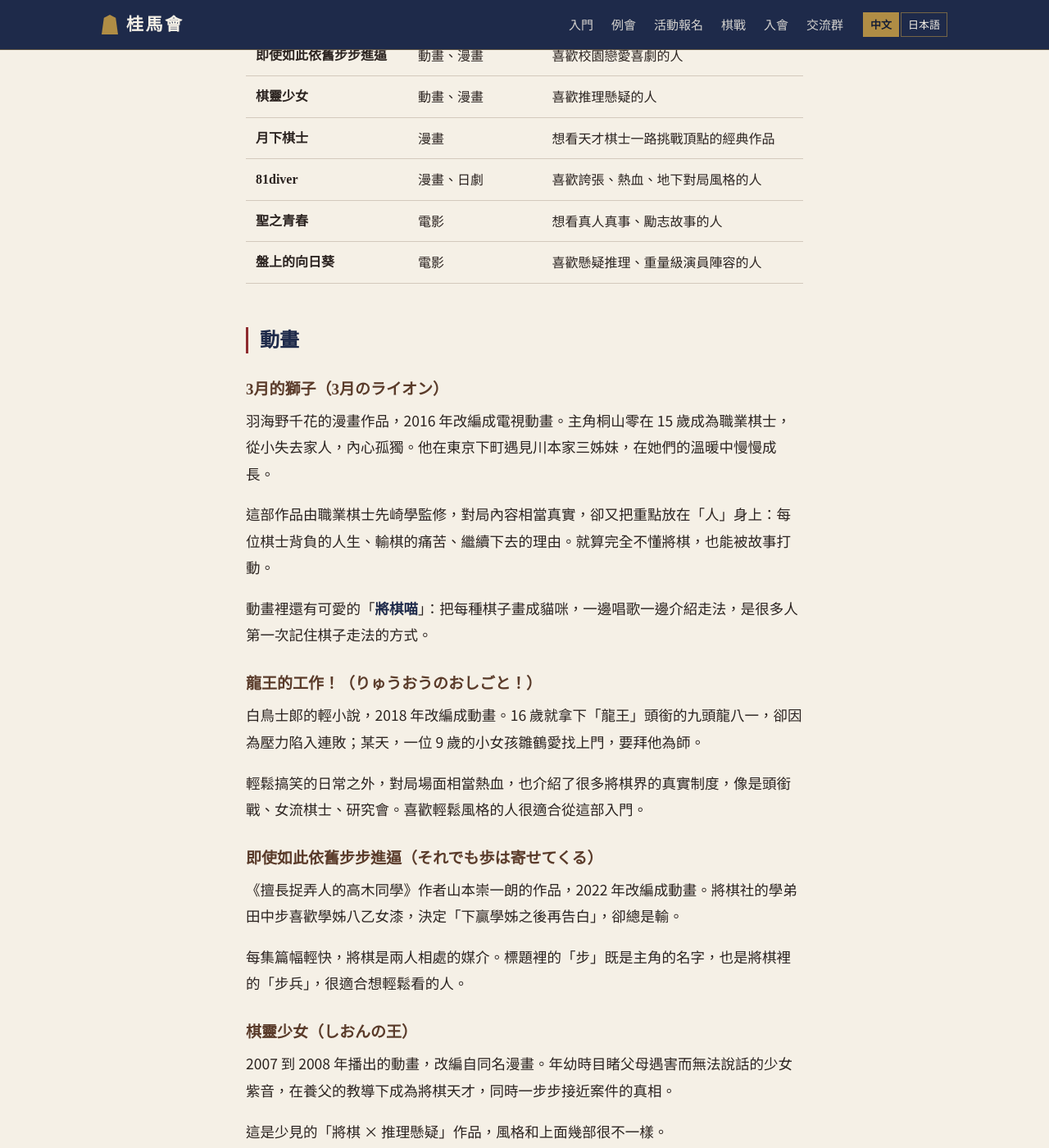
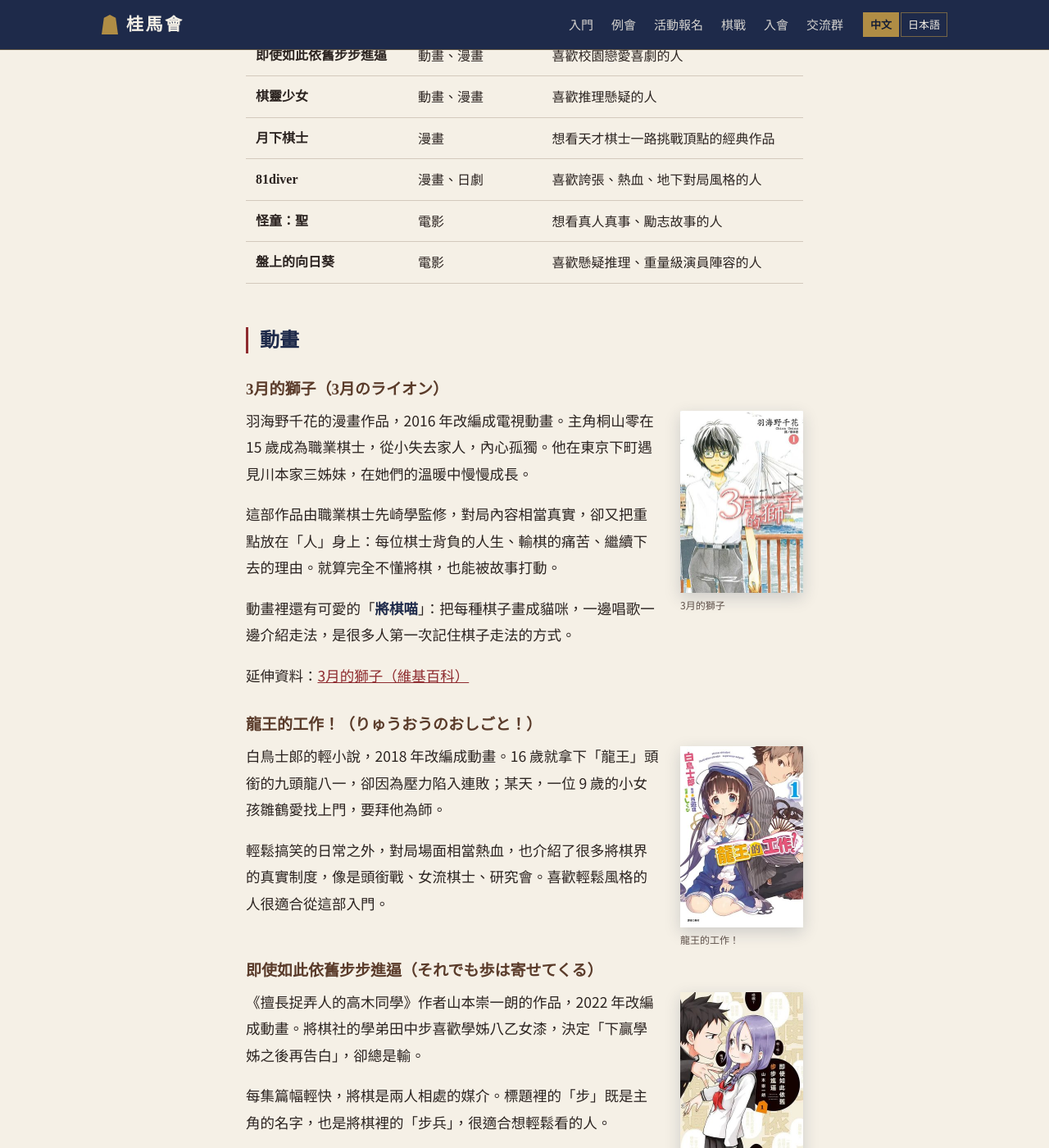
Before and after one commit to marcostseng/keima-club-site-v2, a Jekyll site: the page built from shogi-anime-acg.md, in a window 1280 px wide and 1400 px high, scrolled down 961 px. Shown: the whole window at 82% size. Built offline with Jekyll 4.4.1, drawn with Linux system fonts in a browser that asks for light colours; some of the changed text lies outside the part shown.

Commit message:
update image for blog post

```diff
--- /dev/null
+++ b/_includes/youtube.html
@@ -0,0 +1 @@
+<div class="video"><iframe src="https://www.youtube-nocookie.com/embed/{{ include.id }}" title="{{ include.title }}" loading="lazy" allow="accelerometer; encrypted-media; gyroscope; picture-in-picture" allowfullscreen></iframe></div>
--- a/_layouts/base.html
+++ b/_layouts/base.html
@@ -32,7 +32,7 @@
 <link rel="preconnect" href="https://fonts.googleapis.com">
 <link rel="preconnect" href="https://fonts.gstatic.com" crossorigin>
 <link href="https://fonts.googleapis.com/css2?{{ t.fonts }}&display=swap" rel="stylesheet">
-<link rel="stylesheet" href="/assets/css/site.css">
+<link rel="stylesheet" href="/assets/css/site.css?v={{ site.time | date: '%Y%m%d%H%M%S' }}">
 <!-- 流量分析：取得 token 後取消註解
 <script defer src="https://static.cloudflareinsights.com/beacon.min.js" data-cf-beacon='{"token": "填入你的CLOUDFLARE_TOKEN"}'></script>
 -->
--- a/assets/css/site.css
+++ b/assets/css/site.css
@@ -362,3 +362,5 @@ html[lang="ja"]{--serif:"Noto Serif JP","Hiragino Mincho ProN","Yu Mincho",serif
 .foot-nav a:hover{color:var(--washi);text-decoration:underline}
 .foot-bottom{border-top:1px solid rgba(245,240,230,.12);padding:16px 0 calc(20px + env(safe-area-inset-bottom,0px));font-size:13px;color:rgba(245,240,230,.5)}
 @media (max-width:760px){.foot-main{grid-template-columns:1fr;gap:28px;padding-top:36px}.foot-nav{gap:16px}}
+
+.prose .video{clear:both;margin:1.2em 0 1.8em}
--- a/shogi-anime-acg.md
+++ b/shogi-anime-acg.md
@@ -24,7 +24,7 @@ date: 2026-10-09
 | 棋靈少女 | 動畫、漫畫 | 喜歡推理懸疑的人 |
 | 月下棋士 | 漫畫 | 想看天才棋士一路挑戰頂點的經典作品 |
 | 81diver | 漫畫、日劇 | 喜歡誇張、熱血、地下對局風格的人 |
-| 聖之青春 | 電影 | 想看真人真事、勵志故事的人 |
+| 怪童：聖 | 電影 | 想看真人真事、勵志故事的人 |
 | 盤上的向日葵 | 電影 | 喜歡懸疑推理、重量級演員陣容的人 |
 
 ## 動畫
@@ -38,6 +38,8 @@ date: 2026-10-09
 這部作品由職業棋士先崎學監修，對局內容相當真實，卻又把重點放在「人」身上：每位棋士背負的人生、輸棋的痛苦、繼續下去的理由。就算完全不懂將棋，也能被故事打動。
 
 動畫裡還有可愛的「**將棋喵**」：把每種棋子畫成貓咪，一邊唱歌一邊介紹走法，是很多人第一次記住棋子走法的方式。
+
+延伸資料：[3月的獅子（維基百科）](https://zh.wikipedia.org/zh-tw/3%E6%9C%88%E7%9A%84%E7%8D%85%E5%AD%90)
 
 ### 龍王的工作！（りゅうおうのおしごと！）
 
@@ -89,11 +91,15 @@ date: 2026-10-09
 
 2017 年上映的真人電影，分為前篇、後篇兩部，由神木隆之介飾演桐山零。原作的對局場面和人物關係都被完整搬上大銀幕，看過動畫的人可以比較看看。
 
-### 聖之青春（聖の青春）
+{% include youtube.html id="vWVB_x7Av30" title="3月的獅子 真人電影 影片" %}
 
-{% include work-cover.html img="satoshi-no-seishun.jpg" alt="聖之青春" %}
+### 怪童：聖（聖の青春）
 
-2016 年的電影，改編自真實棋士村山聖的故事，由松山研一主演。村山聖從小與重病奮戰，仍以「名人」為目標，留下許多傳奇對局，被稱為「怪童」。
+{% include work-cover.html img="satoshi-no-seishun.jpg" alt="怪童：聖" %}
+
+2016 年的電影，台灣上映片名為《怪童：聖》（也曾譯作《聖之青春》）。改編自真實棋士村山聖的故事，由松山研一主演。村山聖從小與重病奮戰，仍以「名人」為目標，留下許多傳奇對局，被稱為「怪童」。
+
+{% include youtube.html id="QwdLXJLDhio" title="怪童：聖 影片" %}
 
 ### 愛哭鬼的棋蹟（泣き虫しょったんの奇跡）
 
@@ -101,11 +107,15 @@ date: 2026-10-09
 
 2018 年的電影，由松田龍平主演，改編自棋士瀨川晶司的真實經歷。他曾因年齡限制離開獎勵會，之後卻透過特別考試，以業餘身分成為職業棋士。
 
+{% include youtube.html id="SHzoVAPpkps" title="愛哭鬼的棋蹟 預告" %}
+
 ### 盤上的向日葵（盤上の向日葵）
 
 {% include work-cover.html img="banjo-no-himawari.jpg" alt="盤上的向日葵" %}
 
 2025 年 10 月上映的電影，由坂口健太郎主演，渡邊謙共同演出。原作是柚月裕子的推理小說，曾獲 2018 年本屋大賞第 2 名。山中發現的白骨遺體旁留有稀有的將棋駒，警方循線追查，嫌疑人竟是將棋界的新星棋士，故事也帶出過去賭棋「真剣師」的世界。
+
+線上觀看：[盤上的向日葵（CATCHPLAY+）](https://www.catchplay.com/tw/video/5ce1c88d-aec8-4547-9501-8e7fa02fe012)
 
 ### 81diver 日劇（ハチワンダイバー）
 
@@ -113,7 +123,7 @@ date: 2026-10-09
 
 2008 年富士電視台播出的日劇，由溝端淳平主演，改編自同名漫畫。原作的誇張熱血風格被保留下來，是少見的將棋題材電視劇。
 
-《聖之青春》和《愛哭鬼的棋蹟》都是真人真事，讓人看見職業將棋界背後的辛苦與堅持。
+《怪童：聖》和《愛哭鬼的棋蹟》都是真人真事，讓人看見職業將棋界背後的辛苦與堅持。
 
 ## 小提醒：《棋靈王》是圍棋，《棋靈少女》才是將棋
 
```
Also changed, not shown: README.md, assets/img/works/3gatsu-no-lion-movie.jpg (added), assets/img/works/3gatsu-no-lion.jpg (added), assets/img/works/81diver-drama.jpg (added), assets/img/works/81diver.jpg (added), assets/img/works/banjo-no-himawari.jpg (added), assets/img/works/gekka-no-kishi.jpg (added), assets/img/works/nakimushi-shottan.jpg (added), assets/img/works/ryuoh-no-oshigoto.jpg (added), assets/img/works/satoshi-no-seishun.jpg (added), assets/img/works/shion-no-ou.jpg (added), assets/img/works/soredemo-ayumu.jpg (added).
